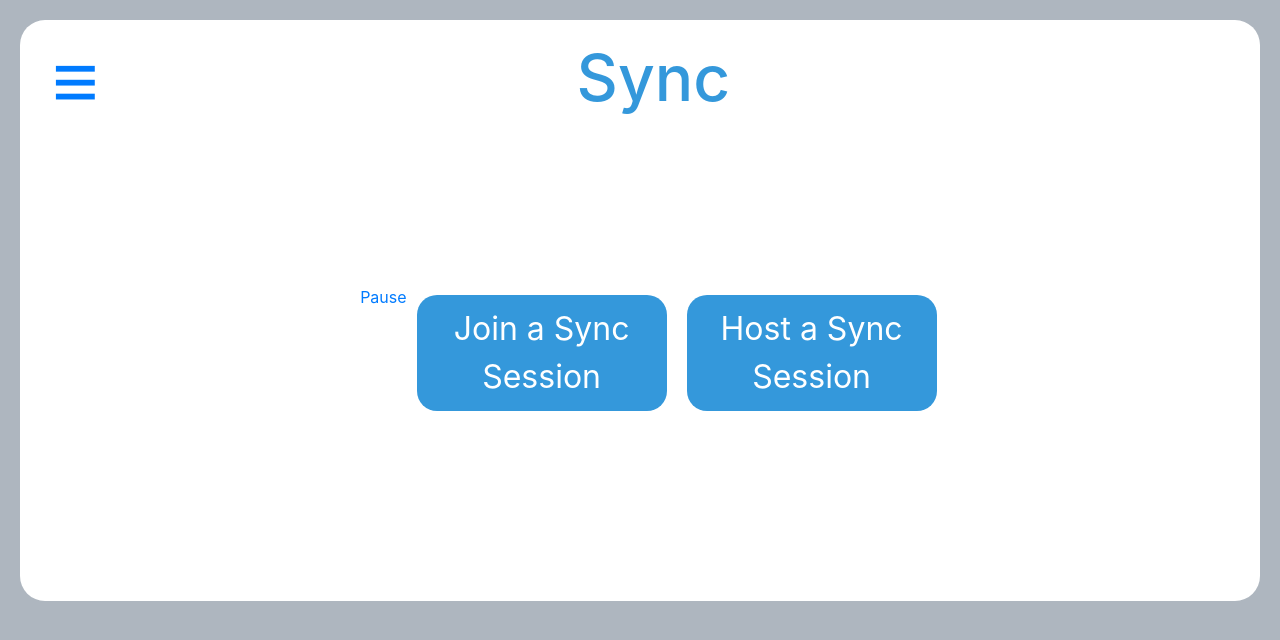
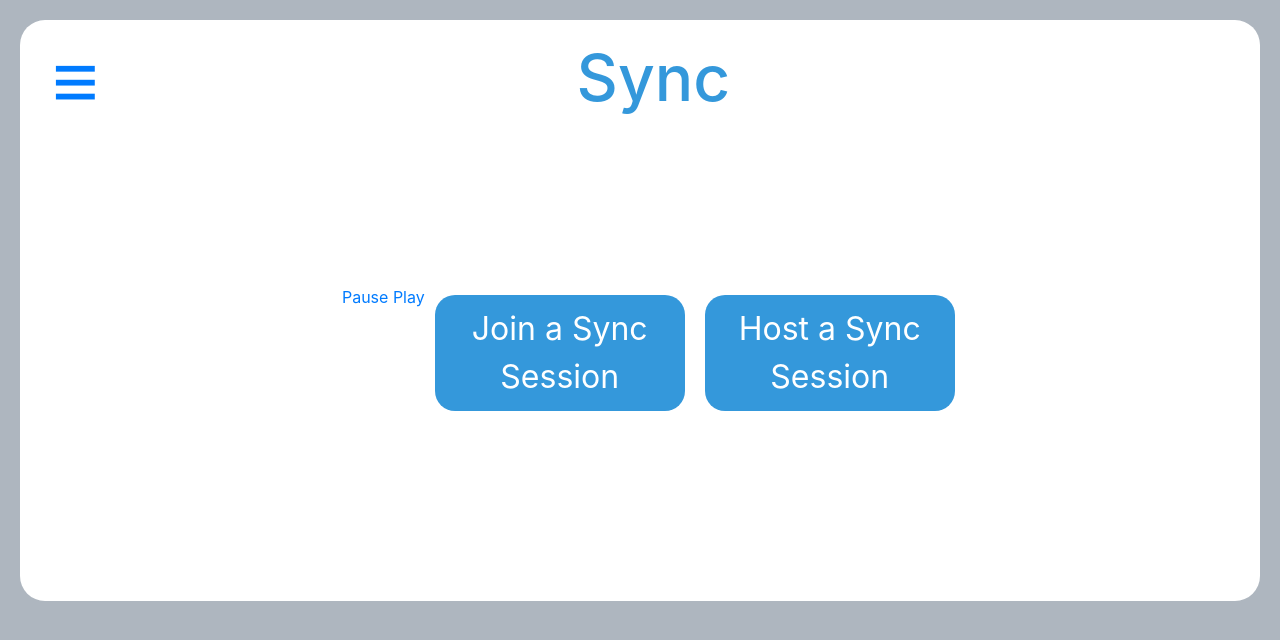
Before and after one commit to milesmahon/cs411, a Flask app: page /home in a window 1280 px wide. Shown: the top 640 px of the page. Run offline with Flask 2, Linux system fonts and the light colour scheme; some libraries are stand-ins or nearby versions.

Commit message:
play method

```diff
--- a/Sync/app.py
+++ b/Sync/app.py
@@ -28,7 +28,7 @@ app.config['OAUTH_CREDENTIALS'] = {
 #app.config['SECURITY_POST_LOGIN_VIEW'] = '/'
 
 db = SQLAlchemy(app)
-ACCESS_TOKEN = {}
+ACCESS_TOKEN =  {}
 REFRESH_TOKEN = None
 PROFILE_DATA = None
 
@@ -48,7 +48,6 @@ class User(db.Model, UserMixin):
 	#password = db.Column(db.String(50))
 	active = db.Column(db.Boolean)
 	name = db.Column(db.String(50))
-
 
 
 security = Security(app, SQLAlchemyUserDatastore(db, User, Role))
@@ -82,16 +81,70 @@ def get_info():
     context_endpoint = "https://api.spotify.com/v1/me/player"
     context_response = requests.get(context_endpoint, headers=auth_header)
     context_data =  json.loads(context_response.text)
+    print (json.dumps(context_data, indent=4, sort_keys=True))
     return render_template('info.html', context_data=context_data)
 
 @app.route('/pause')
 def pause():
+    # print("access token: " + ACCESS_TOKEN)
     access_token = ACCESS_TOKEN[str(current_user.id)]
     auth_header = {"Authorization": "Bearer {}".format(access_token)}
     pause_endpoint = "https://api.spotify.com/v1/me/player/pause"
     pause_response = requests.put(pause_endpoint, headers=auth_header)
-    print(pause_response)
+    print(ACCESS_TOKEN)
+    if pause_response:
+        print(pause_response.text)
     return redirect(url_for('home'))
+
+@app.route('/play') #TODO: correct url? same q for pause method
+def play():
+    #dummy header for other play method
+
+    print(ACCESS_TOKEN)
+    access_token = ACCESS_TOKEN[str(current_user.id)]
+    # print("access token = " + access_token)
+    auth_header = {"Authorization": "Bearer {}".format(ACCESS_TOKEN[str(current_user.id)])}
+    context_endpoint = "https://api.spotify.com/v1/me/player"
+    context_response = requests.get(context_endpoint, headers=auth_header)
+    context_data = json.loads(context_response.text)
+    print(json.dumps(context_data, indent=4, sort_keys=True))
+
+    return play(context_data)
+
+def play(song_info):
+    #takes json song info and plays selected song at correct time
+    #currently ASSUMES the user is not at the same point in song/same song as host
+
+    #/me/player endpoint gives us song_info json
+
+    #for /play endpoint
+    context_uri = song_info['item']['uri'] #get context uri of song
+
+    #for /seek endpoint
+    position_ms = song_info['progress_ms']
+
+    # hit /play endpoint
+    access_token = ACCESS_TOKEN[str(current_user.id)]
+    auth_header = {"Authorization": "Bearer {}".format(access_token)}
+    play_endpoint = "https://api.spotify.com/v1/me/player/play"
+    play_response = requests.put(play_endpoint, headers=auth_header, params={('context_uri', context_uri)})
+    print(ACCESS_TOKEN)
+    if play_response:
+        print(play_response.text)
+
+
+    #TODO:TESTING only! this next line
+    position_ms = 100000
+
+    # hit /seek endpoint
+    seek_endpoint = "https://api.spotify.com/v1/me/player/seek"
+    seek_response = requests.put(seek_endpoint, headers=auth_header, params={('position_ms', position_ms)})
+    print(ACCESS_TOKEN)
+    if seek_response:
+        print(seek_response.text)
+    return redirect(url_for('home'))
+
+
 #@app.route('/showLogIn')
 #def showLogIn():
 #	return render_template('login.html')
--- a/Sync/templates/home.html
+++ b/Sync/templates/home.html
@@ -43,6 +43,7 @@
 					<button>Join a Sync Session</button>
 				</div>
 				<a href=" {{ url_for('pause') }}">Pause</a>
+                <a href=" {{ url_for('play') }}">Play</a>
 			</div>
 		</div>
 	</div>
```
